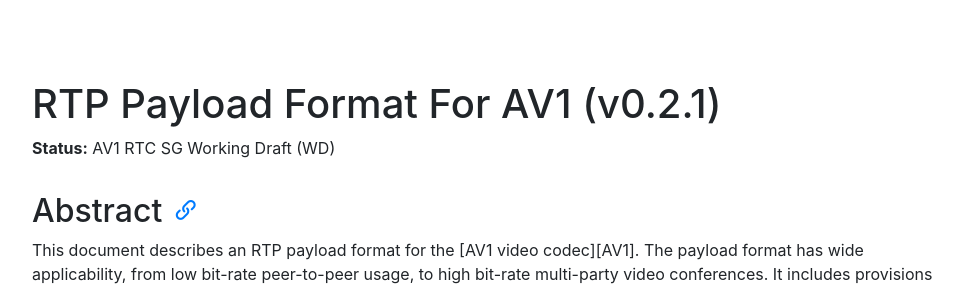
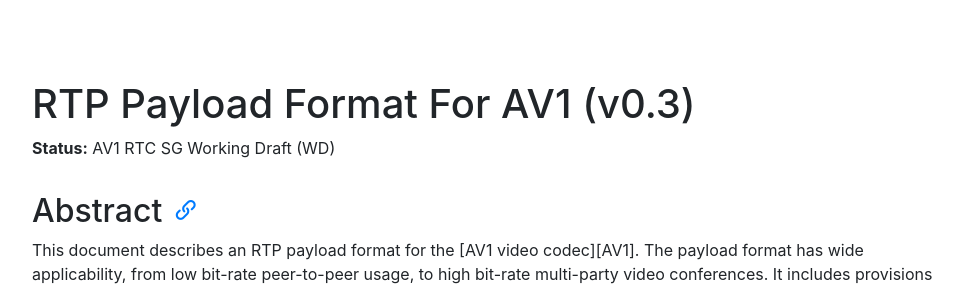
Before and after one commit to AOMediaCodec/av1-rtp-spec, a Jekyll site: the page built from index.md, in a window 1280 px wide and 900 px high. Shown: the top 286 px of the window, without its empty margins (53-1016 px from the left). Built offline with Jekyll 4.4.1, drawn with Linux system fonts in a browser that asks for light colours; nearby versions of some CDN libraries.

Commit message:
Update the version number to 0.3

```diff
--- a/av1-rtp-spec.md
+++ b/av1-rtp-spec.md
@@ -1,5 +1,5 @@
 
-RTP Payload Format For AV1 (v0.2.1)
+RTP Payload Format For AV1 (v0.3)
 ===================================
 {:.no_toc }
 
```
